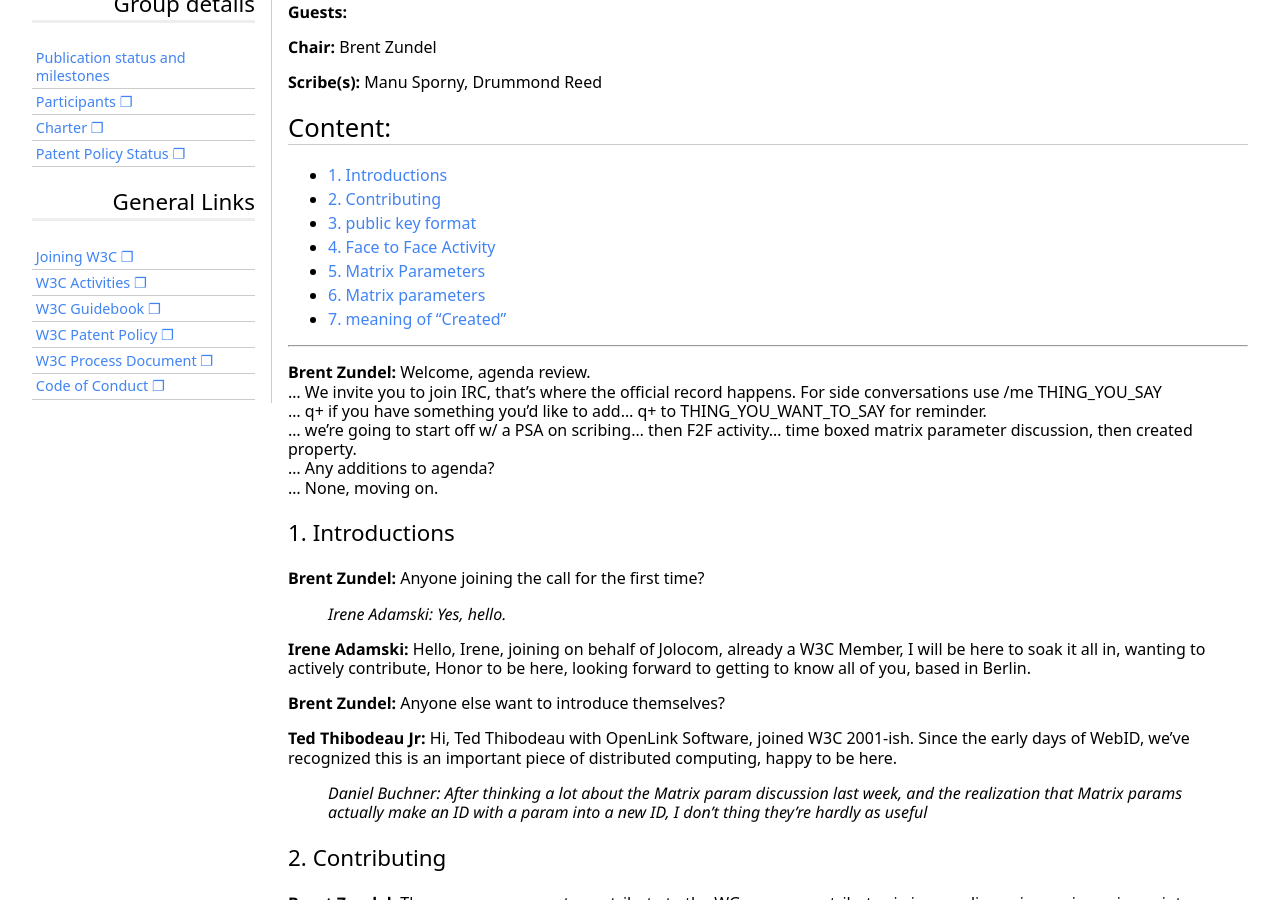
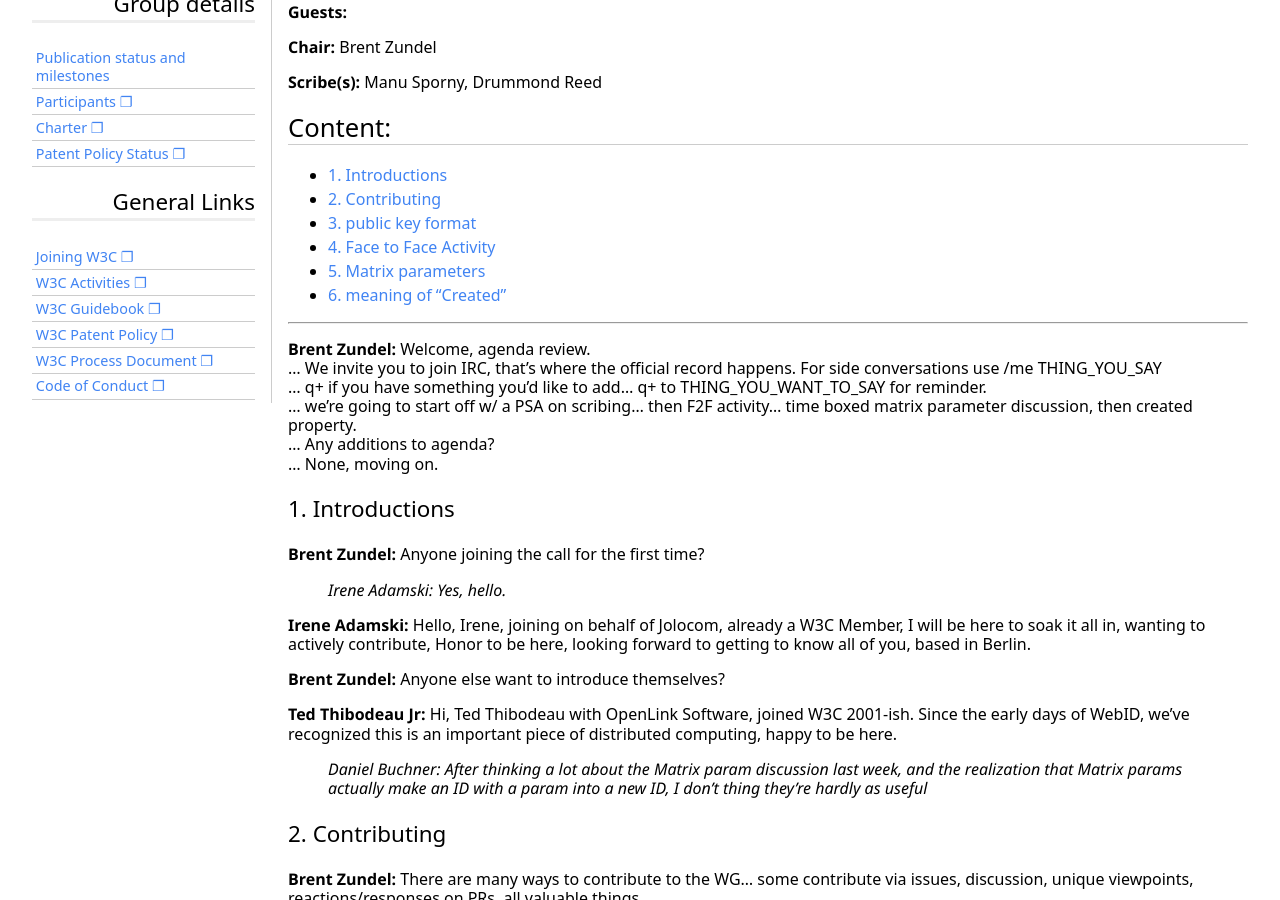
Before and after one commit to w3c/did-wg, a Jekyll site: the page built from _minutes/2019-12-10-did.md, in a window 1280 px wide and 900 px high, scrolled down 453 px. Built offline with Jekyll 4.4.1, drawn with Linux system fonts in a browser that asks for light colours; some web fonts are replaced; some of the changed text lies outside the part shown.

Commit message:
removed duplicate title

```diff
--- a/_minutes/2019-12-10-did.md
+++ b/_minutes/2019-12-10-did.md
@@ -239,8 +239,6 @@ See also the [Agenda](https://lists.w3.org/Archives/Public/public-did-wg/2019Dec
 
 **Ivan Herman:** It's January in Amsterdam, probably no sunshine, but there is a closed area on the boat.
 
-### 5. Matrix Parameters
-{: #section5}
 
 > *Daniel Buchner:* I once made a boat using kegs, so probably
 
@@ -252,8 +250,8 @@ See also the [Agenda](https://lists.w3.org/Archives/Public/public-did-wg/2019Dec
 
 > *Brent Zundel:* Link to F2F Agenda Spreadsheet: [https://docs.google.com/spreadsheets/d/11haGLiY3AYi8uxIQcfndAixmtXjymNTTFbDQWRYkKrQ/edit#gid=0](https://docs.google.com/spreadsheets/d/11haGLiY3AYi8uxIQcfndAixmtXjymNTTFbDQWRYkKrQ/edit#gid=0)
 
-### 6. Matrix parameters
-{: #section6}
+### 5. Matrix parameters
+{: #section5}
 
 > *Brent Zundel:* Matrix parameters: [https://github.com/w3c/did-core/pulls?utf8=%E2%9C%93&q=is%3Apr+is%3Aopen+matrix](https://github.com/w3c/did-core/pulls?utf8=%E2%9C%93&q=is%3Apr+is%3Aopen+matrix)
 
@@ -347,8 +345,8 @@ See also the [Agenda](https://lists.w3.org/Archives/Public/public-did-wg/2019Dec
 
 **Michael Jones:** In the interest of time, let's not discuss here, but would like to have a discussion about query parameters and why we can't use those.
 
-### 7. meaning of "Created"
-{: #section7}
+### 6. meaning of "Created"
+{: #section6}
 
 > *Brent Zundel:* [https://github.com/w3c/did-core/pull/28](https://github.com/w3c/did-core/pull/28)
 
```
